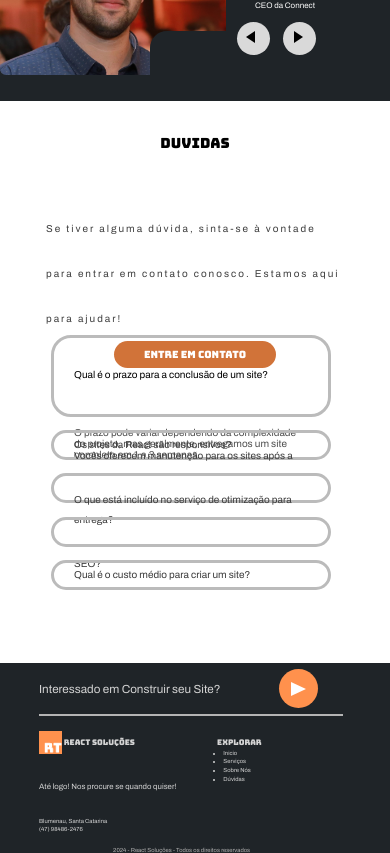
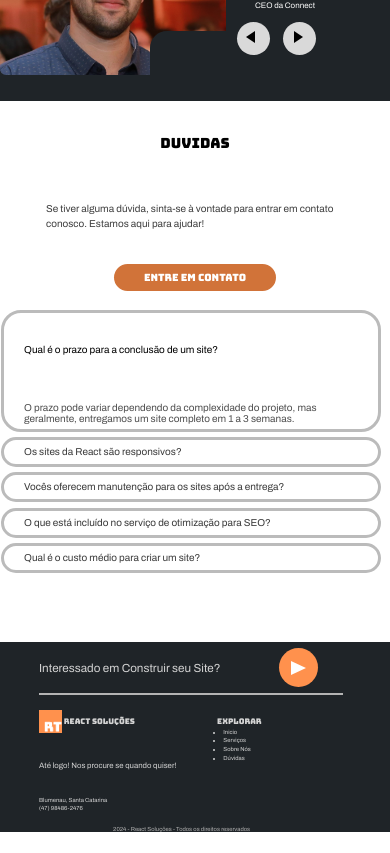
Before and after one commit to wellingtonpereira12/site-connect, a React (Vite) app: page / in a window 390 px wide. Shown: the part 2020-2873 px from the top of the page. After the commit the page ends 2852 px from the top, so only its background shows below. Built offline with nearby package versions, Linux system fonts and the light colour scheme.

Commit message:
hotfix: css duvidas

```diff
--- a/src/Components/Section/Duvidas/Duvidas.css
+++ b/src/Components/Section/Duvidas/Duvidas.css
@@ -139,7 +139,7 @@
     .duvidasContainer {
         background-color: #ffffff;
         justify-content: center;
-        padding: 80px;
+        padding: 10px;
         display: grid; /* Alinha as divs lado a lado */
     }
 }
@@ -156,7 +156,7 @@
     }
 
     .duvidasContainer {
-        padding: 64px;
+        padding: 0px;
     }
 
     .duvidasContainerItemDiv {
@@ -166,6 +166,8 @@
 
     .duvidasContainerItemDivh1 {
         font-size: 20px;
+        line-height: 25px;
+        letter-spacing: 1px;
     }
 
     .duvidasContainerItemDivbutton {
@@ -180,7 +182,7 @@
     }
 
     .duvidasContainerItem1DivQuadrado {
-        width: 547px;
+        width: 647px;
         height: 59px;
     }
 
@@ -189,8 +191,8 @@
     }
 
     .duvidasContainerItem1DivQuadradoClick {
-        width: 547px;
-        height: 160px;
+        width: 647px;
+        height: 195px;
     }
 
     .duvidasContainerItem1DivDuvidaClick {
@@ -210,7 +212,7 @@
 
     .duvidasTitulo {
         font-size: 22px;
-        padding-bottom: 32px;
+        padding-bottom: 0px;
     }
 
     .duvidasContainer {
@@ -224,6 +226,8 @@
 
     .duvidasContainerItemDivh1 {
         font-size: 16px;
+        line-height: 20px;
+        letter-spacing: 0px;
     }
 
     .duvidasContainerItemDivbutton {
@@ -238,7 +242,7 @@
     }
 
     .duvidasContainerItem1DivQuadrado {
-        width: 437px;
+        width: 537px;
         height: 47px;
     }
 
@@ -247,8 +251,8 @@
     }
 
     .duvidasContainerItem1DivQuadradoClick {
-        width: 437px;
-        height: 128px;
+        width: 537px;
+        height: 178px;
     }
 
     .duvidasContainerItem1DivDuvidaClick {
@@ -268,7 +272,7 @@
 
     .duvidasTitulo {
         font-size: 18px;
-        padding-bottom: 26px;
+        padding-bottom: 0px;
     }
 
     .duvidasContainer {
@@ -282,6 +286,8 @@
 
     .duvidasContainerItemDivh1 {
         font-size: 13px;
+        line-height: 17px;
+        letter-spacing: 0px;
     }
 
     .duvidasContainerItemDivbutton {
@@ -296,7 +302,7 @@
     }
 
     .duvidasContainerItem1DivQuadrado {
-        width: 350px;
+        width: 450px;
         height: 38px;
     }
 
@@ -305,8 +311,8 @@
     }
 
     .duvidasContainerItem1DivQuadradoClick {
-        width: 350px;
-        height: 102px;
+        width: 450px;
+        height: 152px;
     }
 
     .duvidasContainerItem1DivDuvidaClick {
@@ -326,7 +332,7 @@
 
     .duvidasTitulo {
         font-size: 14px;
-        padding-bottom: 21px;
+        padding-bottom: 0px;
     }
 
     .duvidasContainer {
@@ -340,6 +346,8 @@
 
     .duvidasContainerItemDivh1 {
         font-size: 10px;
+        line-height: 15px;
+        letter-spacing: 0px;
     }
 
     .duvidasContainerItemDivbutton {
@@ -354,7 +362,7 @@
     }
 
     .duvidasContainerItem1DivQuadrado {
-        width: 280px;
+        width: 380px;
         height: 30px;
     }
 
@@ -363,8 +371,8 @@
     }
 
     .duvidasContainerItem1DivQuadradoClick {
-        width: 280px;
-        height: 82px;
+        width: 380px;
+        height: 122px;
     }
 
     .duvidasContainerItem1DivDuvidaClick {
```
